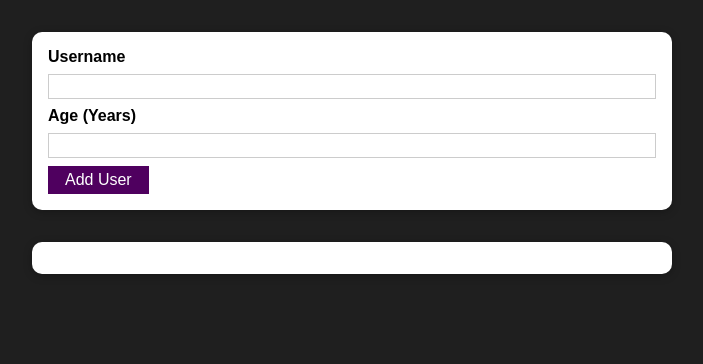
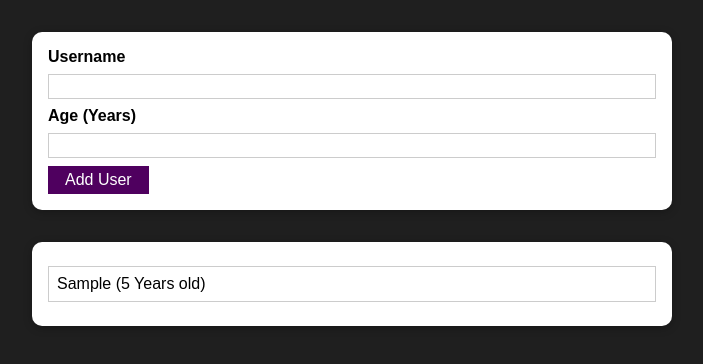
Before and after one commit to dhruv481/Advanced-React-Project, a React (Create React App) app: page / in a window 1280 px wide. Both pictures are taken after typing "Sample", "5" into the empty fields and a click on the button "Add User". Shown: the top 364 px of the page, without its empty margins (288-991 px from the left). Built offline with nearby package versions, Linux system fonts and the light colour scheme.

Commit message:
managing user list using use state

```diff
--- a/src/App.js
+++ b/src/App.js
@@ -1,12 +1,23 @@
-import React from "react";
+import React, { useState } from "react";
 import AddUser from "./components/User/AddUser";
 import UsersList from "./components/User/UsersList";
 
 function App() {
+  const [usersList, setUsersList] = useState([]);
+
+  const addUserHandler = (uName, uAge) => {
+    setUsersList((prevUsersList) => {
+      return [
+        ...prevUsersList,
+        { name: uName, age: uAge, id: Math.random().toString() },
+      ];
+    });
+  };
+
   return (
     <div>
-      <AddUser />
-      <UsersList users={[]}/>
+      <AddUser onAddUser={addUserHandler} />
+      <UsersList users={usersList} />
     </div>
   );
 }
--- a/src/components/User/AddUser.js
+++ b/src/components/User/AddUser.js
@@ -15,7 +15,7 @@
     if (+enteredAge < 1) {
       return;
     }
-    console.log(enteredUsername, enteredAge);
+    props.onAddUser(enteredUsername, enteredAge);
     setEnteredUsername("");
     setEnteredAge("");
   };
--- a/src/components/User/UsersList.js
+++ b/src/components/User/UsersList.js
@@ -7,7 +7,7 @@
     <Card className={classes.users}>
       <ul>
         {props.users.map((user) => (
-          <li>
+          <li key={user.id}>
             {user.name} ({user.age} Years old)
           </li>
         ))}
```
